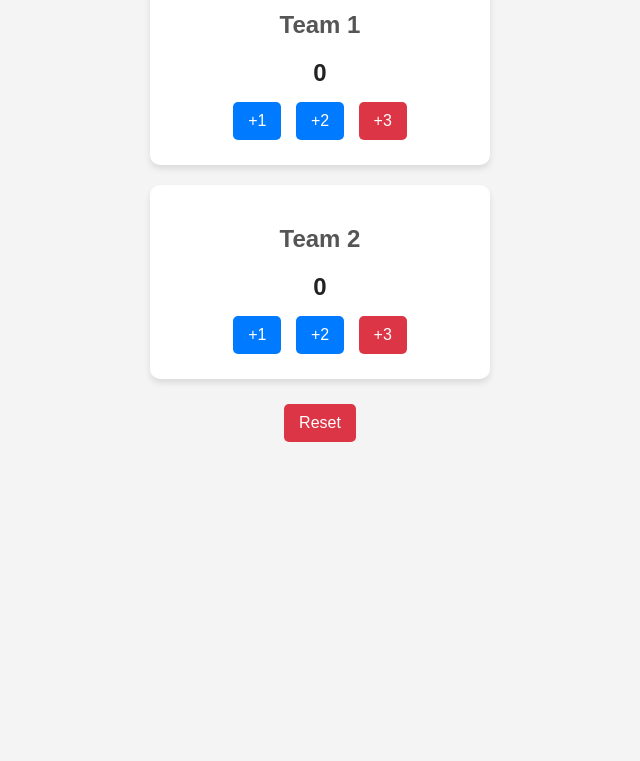
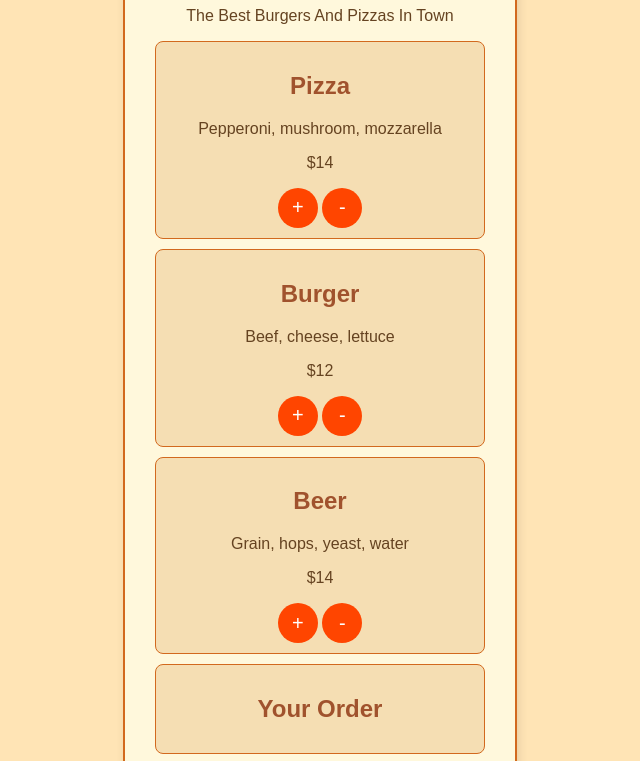
Before and after one commit to shlok222/Shlok_Cafe, a plain HTML site: page index.html in a window 1280 px wide. Shown: the part 115-876 px from the top of the page, without its empty margins (320-960 px from the left). Before the commit the page ends 800 px from the top, so only its background shows below. Drawn offline with Linux system fonts and the light colour scheme.

Commit message:
Add files via upload

```diff
--- a/index.css
+++ b/index.css
@@ -1,58 +1,78 @@
 body {
     font-family: Arial, sans-serif;
+    background-color: #ffe4b5; /* Warm cafe-style background */
     text-align: center;
-    background-color: #f4f4f4;
+    margin: 0;
+    padding: 0;
+}
+
+.container {
+    background-color: #fff8dc; /* Soft cream background for menu items */
+    margin: 20px auto;
     padding: 20px;
+    width: 350px;
+    border: 2px solid #d2691e; /* Warm brown border */
+    border-radius: 10px;
+    box-shadow: 2px 2px 10px rgba(0, 0, 0, 0.1);
 }
 
 h1 {
-    color: #333;
+    color: #8b4513; /* Deep brown color for cafe name */
 }
 
 h2 {
-    color: #555;
-}
-
-div {
-    background: white;
-    border-radius: 10px;
-    padding: 20px;
-    margin: 20px auto;
-    width: 300px;
-    box-shadow: 0px 4px 6px rgba(0, 0, 0, 0.1);
+    color: #a0522d; /* Rich brown for headings */
 }
 
 p {
-    font-size: 24px;
-    font-weight: bold;
-    color: #222;
-    margin: 10px 0;
+    color: #654321; /* Dark brown for descriptions */
 }
 
 button {
-    background-color: #007bff;
+    background-color: #ff4500;
     color: white;
     border: none;
-    padding: 10px 15px;
-    margin: 5px;
-    border-radius: 5px;
-    font-size: 16px;
+    width: 40px;
+    height: 40px;
+    border-radius: 50%;
+    font-size: 20px;
     cursor: pointer;
-    transition: background 0.3s;
+    transition: background-color 0.3s;
 }
 
 button:hover {
-    background-color: #0056b3;
+    background-color: #e63900;
 }
 
-button:active {
-    transform: scale(0.95);
+#Btn4 {
+    background-color: #d2691e; /* Warm brown color */
+    color: white;
+    border: none;
+    width: 150px;
+    height: 50px;
+    border-radius: 25px; /* Rounded edges */
+    font-size: 18px;
+    font-weight: bold;
+    cursor: pointer;
+    transition: background-color 0.3s, transform 0.2s;
+    margin-top: 15px;
 }
 
-button:last-of-type {
-    background-color: #dc3545;
+#Btn4:hover {
+    background-color: #a0522d; /* Darker brown on hover */
+    transform: scale(1.05); /* Slight zoom effect */
 }
 
-button:last-of-type:hover {
-    background-color: #a71d2a;
+#Btn4:active {
+    background-color: #8b4513; /* Even darker brown when clicked */
+    transform: scale(0.98); /* Click effect */
 }
+
+
+.container div {
+    background-color: #f5deb3;
+    margin: 10px;
+    padding: 10px;
+    border-radius: 8px;
+    border: 1px solid #d2691e;
+}
--- a/index.html
+++ b/index.html
@@ -1,26 +1,46 @@
-<html   >
+<html>
     <head>
-        <title>Basketball Scoreboard</title>
-        <link rel="stylesheet" href="index.css">
+       <link rel="stylesheet" href="index.css">
     </head>
     <body>
-        <h1>Scoreboard</h1>
-        <div>
-            <h2>Team 1</h2>
-            <p id="team1-score">0</p>
-            <button onclick="add1ToTeam1()"> +1</button>
-            <button onclick="add2ToTeam1()"> +2</button>
-            <button onclick="add3ToTeam1()"> +3</button>
+        <div class="container">
+            <h1>Shlok Cafe</h1>
+            <p>The Best Burgers And Pizzas In Town</p>
+
+            <div>
+                <h2>Pizza</h2>
+                <p>Pepperoni, mushroom, mozzarella</p>
+                <p>$14</p>
+                <button id="Btn1"> + </button>
+                <button id="RemovePizza"> - </button>
+            </div>
+
+            <div>
+                <h2>Burger</h2>
+                <p>Beef, cheese, lettuce</p>
+                <p>$12</p>
+                <button id="Btn2"> + </button>
+                <button id="RemoveBurger"> - </button>
+            </div>
+
+            <div>
+                <h2>Beer</h2>
+                <p>Grain, hops, yeast, water</p>
+                <p>$14</p>
+                <button id="Btn3"> + </button>
+                <button id="RemoveBeer"> - </button>
+            </div>
+
+            <div>
+                <h2>Your Order</h2>
+                <h3 id="order"></h3>
+            </div>
+            <div>
+                <button id="Btn4">Place Order</button>
+                <h2 id="thankyou"></h2>
+            </div>
         </div>
-        <div>
-            <h2>Team 2</h2>
-            <p id="team2-score">0</p>
-            <button onclick="add1ToTeam2()"> +1</button>
-            <button onclick="add2ToTeam2()"> +2</button>
-            <button onclick="add3ToTeam2()"> +3</button>
-        </div>
-        <button onclick="resetScore()">Reset</button>
-        <script src="index.js">
-        </script>
+
+        <script src="index.js"></script>
     </body>
 </html>
--- a/index.js
+++ b/index.js
@@ -1,43 +1,87 @@
-let team1Score = document.getElementById("team1-score");
-let team2Score = document.getElementById("team2-score");
-
-let team1ScoreValue = 0;
-let team2ScoreValue = 0;
+let order = [];
+const pizzaBtn = document.getElementById("Btn1");
+const burgerBtn = document.getElementById("Btn2");
+const beerBtn = document.getElementById("Btn3");
+const placeOrder = document.getElementById("Btn4");
 
 
-function add1ToTeam1() {
-    team1ScoreValue += 1;
-    team1Score.textContent = team1ScoreValue;
+const removePizzaBtn = document.getElementById("RemovePizza");
+const removeBurgerBtn = document.getElementById("RemoveBurger");
+const removeBeerBtn = document.getElementById("RemoveBeer");
+
+const finalOrder = document.getElementById("order");
+const thankYou = document.getElementById("thankyou")
+
+let pizzaCount = 0;
+let burgerCount = 0;
+let beerCount = 0;
+
+const pizzaPrice = 14;
+const burgerPrice = 12;
+const beerPrice = 14;
+
+// Function to update the order display
+function updateOrder() {
+    let orderSummary = "";
+    let totalCost = (pizzaCount * pizzaPrice) + (burgerCount * burgerPrice) + (beerCount * beerPrice);
+
+    if (pizzaCount > 0) {
+        orderSummary += `🍕 Pizza: ${pizzaCount} / Total Cost = $${pizzaCount * pizzaPrice}<br>`;
+    }
+    if (burgerCount > 0) {
+        orderSummary += `🍔 Burger: ${burgerCount} / Total Cost = $${burgerCount * burgerPrice}<br>`;
+    }
+    if (beerCount > 0) {
+        orderSummary += `🍺 Beer: ${beerCount} / Total Cost = $${beerCount * beerPrice}<br>`;
+    }
+
+    if (totalCost > 0) {
+        orderSummary += `<hr><strong>🛒 Final Total Cost: $${totalCost}</strong>`;
+    } else {
+        orderSummary = "Your cart is empty.";
+    }
+
+    finalOrder.innerHTML = orderSummary;
 }
 
-function add2ToTeam1() {
-    team1ScoreValue += 2;
-    team1Score.textContent = team1ScoreValue;
-}
+// Add event listeners to add items
+pizzaBtn.addEventListener("click", function () {
+    pizzaCount += 1;
+    updateOrder();
+});
 
-function add3ToTeam1() {
-    team1ScoreValue += 3;
-    team1Score.textContent = team1ScoreValue;
-}
+burgerBtn.addEventListener("click", function () {
+    burgerCount += 1;
+    updateOrder();
+});
 
-function add1ToTeam2() {
-    team2ScoreValue += 1;
-    team2Score.textContent = team2ScoreValue;
-}
+beerBtn.addEventListener("click", function () {
+    beerCount += 1;
+    updateOrder();
+});
 
-function add2ToTeam2() {
-    team2ScoreValue += 2;
-    team2Score.textContent = team2ScoreValue;
-}
+// Add event listeners to remove items
+removePizzaBtn.addEventListener("click", function () {
+    if (pizzaCount > 0) {
+        pizzaCount -= 1;
+    }
+    updateOrder();
+});
 
-function add3ToTeam2() {
-    team2ScoreValue += 3;
-    team2Score.textContent = team2ScoreValue;
-}
+removeBurgerBtn.addEventListener("click", function () {
+    if (burgerCount > 0) {
+        burgerCount -= 1;
+    }
+    updateOrder();
+});
 
-function resetScore() {
-    team1ScoreValue = 0;
-    team2ScoreValue = 0;
-    team1Score.textContent = 0;
-    team2Score.textContent = 0;
-}
+removeBeerBtn.addEventListener("click", function () {
+    if (beerCount > 0) {
+        beerCount -= 1;
+    }
+    updateOrder();
+});
+
+placeOrder.addEventListener("click", function() {
+    thankYou.textContent = `Your order has been placed ✅`
+})
```
